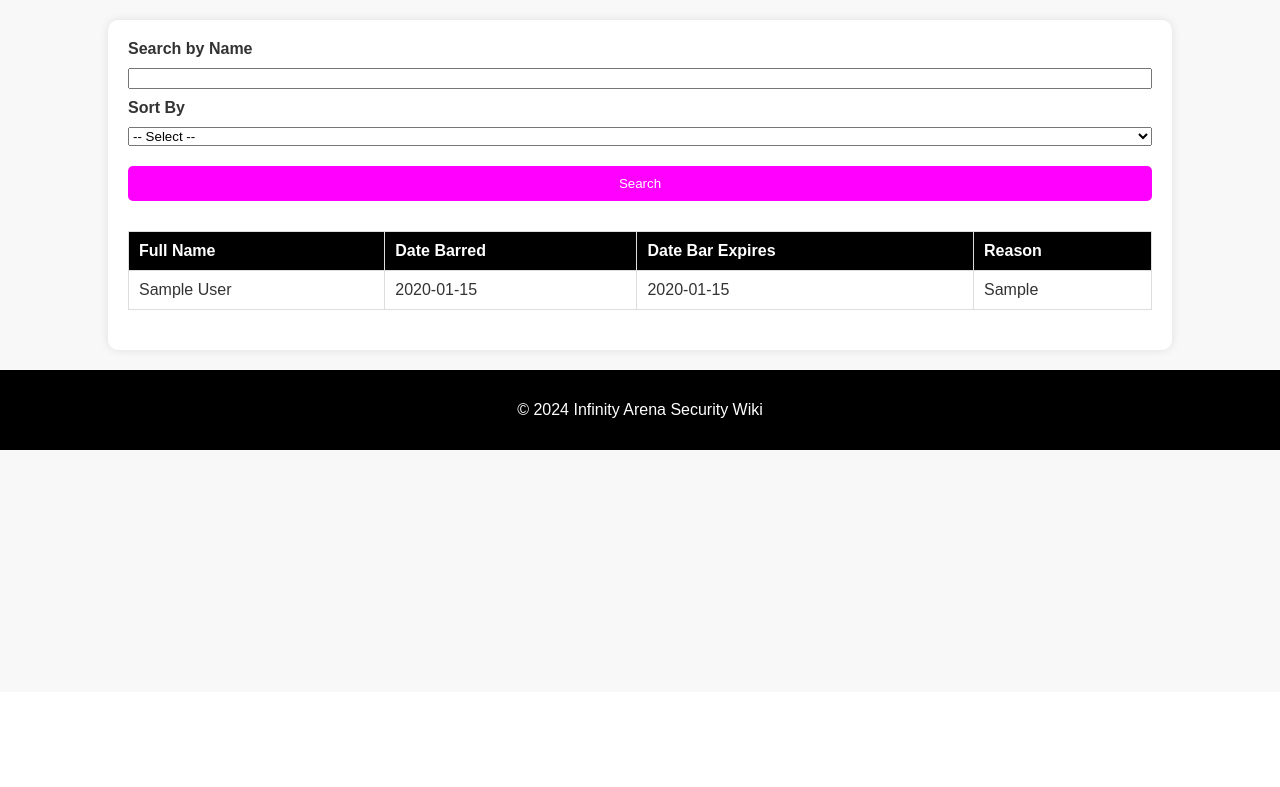
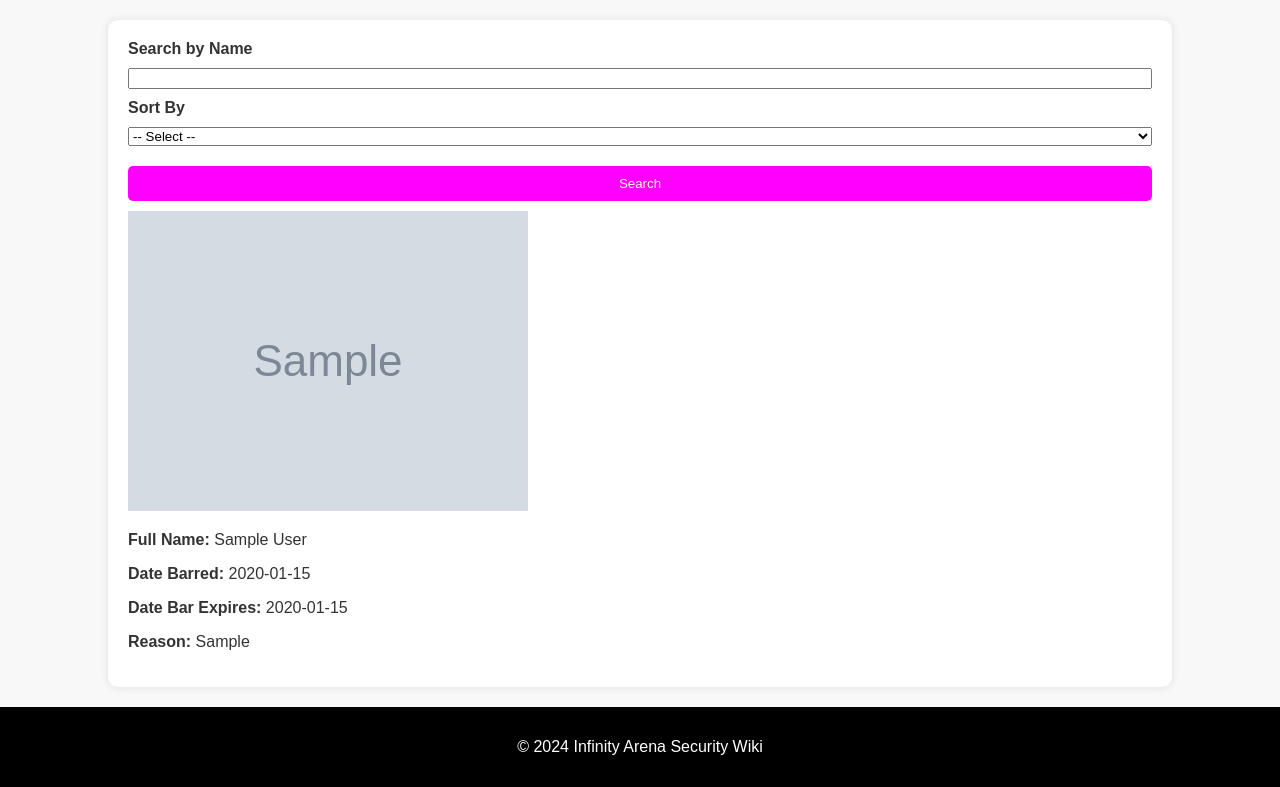
Before and after one commit to Clubmd24/security, a Flask app: page / in a window 1280 px wide. Shown: the part 108-895 px from the top of the page. Before the commit the page ends 558 px from the top, so only its background shows below. Run offline with Flask 3, Linux system fonts and the light colour scheme; a user stored in the database is signed in; tables that the repository leaves empty hold one stand-in row (values such as "Sample post"); grey boxes marked "Sample" are stand-in pictures; data that the repository does not hold is empty.

Commit message:
Update index.html

```diff
--- a/templates/index.html
+++ b/templates/index.html
@@ -28,26 +28,19 @@
         </select>
         <button type="submit">Search</button>
     </form>
-    <table>
-        <thead>
-            <tr>
-                <th>Full Name</th>
-                <th>Date Barred</th>
-                <th>Date Bar Expires</th>
-                <th>Reason</th>
-            </tr>
-        </thead>
-        <tbody>
-            {% for record in records %}
-            <tr>
-                <td>{{ record['full_name'] }}</td>
-                <td>{{ record['date_barred'] }}</td>
-                <td>{{ record['date_bar_expires'] }}</td>
-                <td>{{ record['reason'] }}</td>
-            </tr>
-            {% endfor %}
-        </tbody>
-    </table>
+    <div class="records-container">
+        {% for record in records %}
+        <div class="record">
+            <img src="{{ url_for('static', filename='uploads/' ~ record['image_filename']) }}" alt="Image of {{ record['full_name'] }}">
+            <div class="details">
+                <p><strong>Full Name:</strong> {{ record['full_name'] }}</p>
+                <p><strong>Date Barred:</strong> {{ record['date_barred'] }}</p>
+                <p><strong>Date Bar Expires:</strong> {{ record['date_bar_expires'] }}</p>
+                <p><strong>Reason:</strong> {{ record['reason'] }}</p>
+            </div>
+        </div>
+        {% endfor %}
+    </div>
 </div>
 <footer>
     <p>&copy; 2024 Infinity Arena Security Wiki</p>
```
